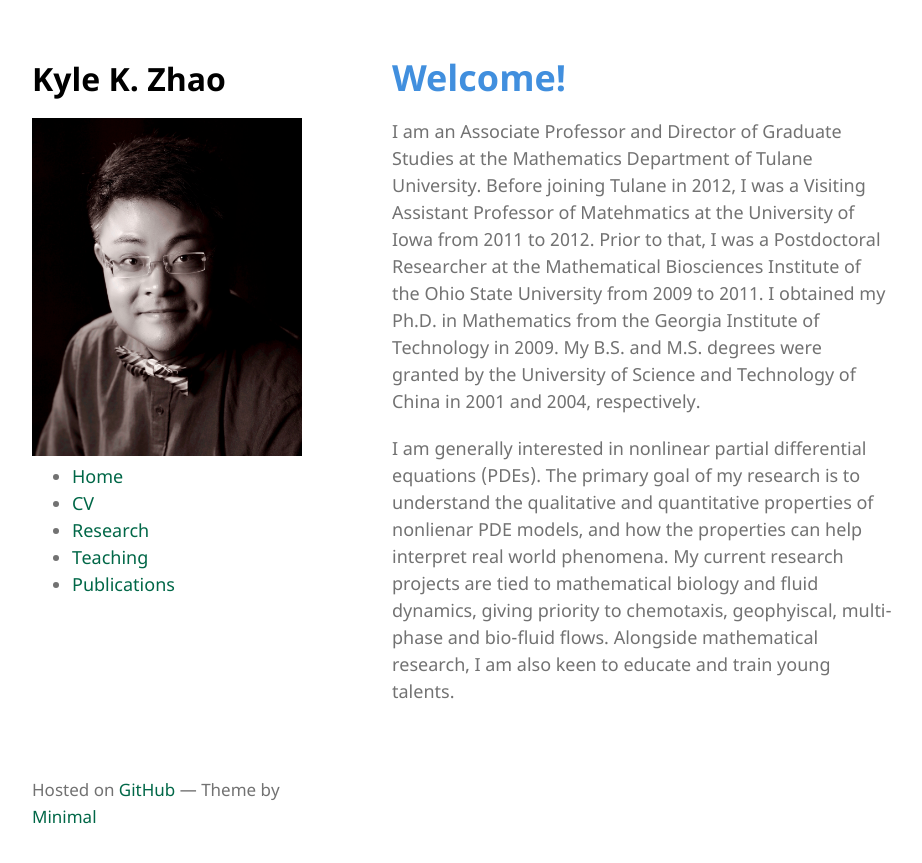
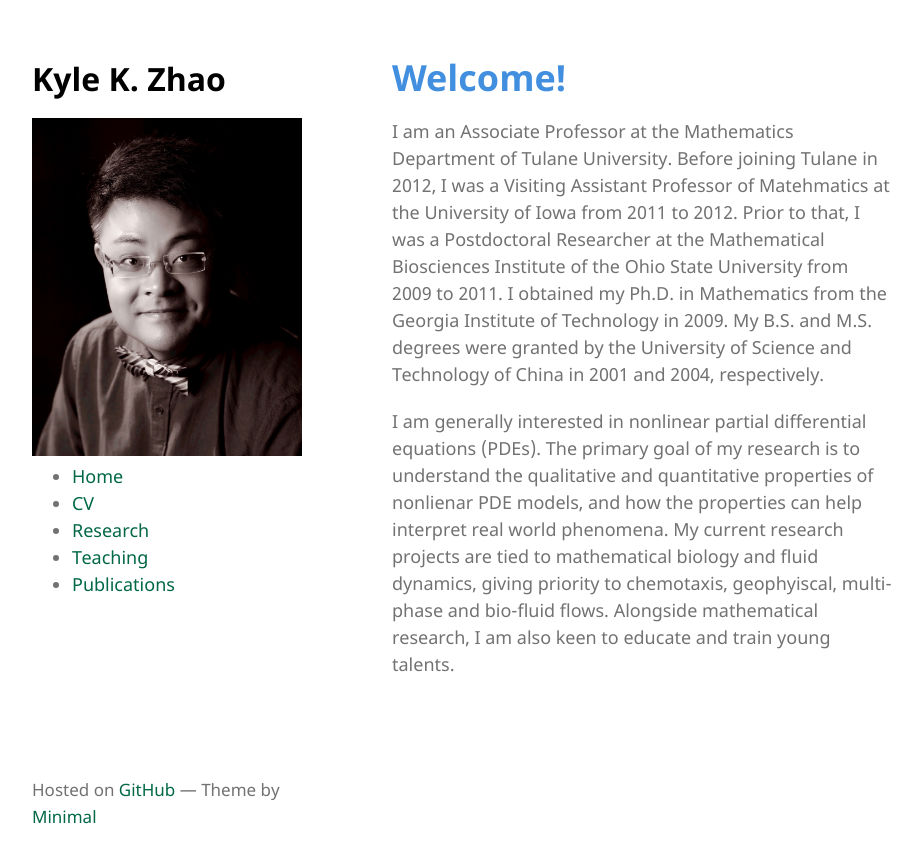
Before and after one commit to kylekunzhao/kylekunzhao.github.io, a Jekyll site: the page built from index.md, in a window 1280 px wide. Shown: the top 863 px of the page, without its empty margins (178-1100 px from the left). Built offline with Jekyll 4.4.1, drawn with Linux system fonts in a browser that asks for light colours.

Commit message:
update CV and front page

```diff
--- a/index.md
+++ b/index.md
@@ -6,7 +6,7 @@ title: Kyle Kun Zhao
 # Welcome!
 
 
-I am an Associate Professor and Director of Graduate Studies at the Mathematics Department of Tulane University. Before
+I am an Associate Professor at the Mathematics Department of Tulane University. Before
 joining Tulane in 2012, I was a Visiting Assistant Professor of Matehmatics at the University of Iowa from 2011 to 2012.
 Prior to that, I was a Postdoctoral Researcher at the Mathematical Biosciences Institute of the Ohio State University
 from 2009 to 2011. I obtained my Ph.D. in Mathematics from the Georgia Institute of Technology in 2009. My B.S. and M.S.
```
Also changed, not shown: 1 other file.
